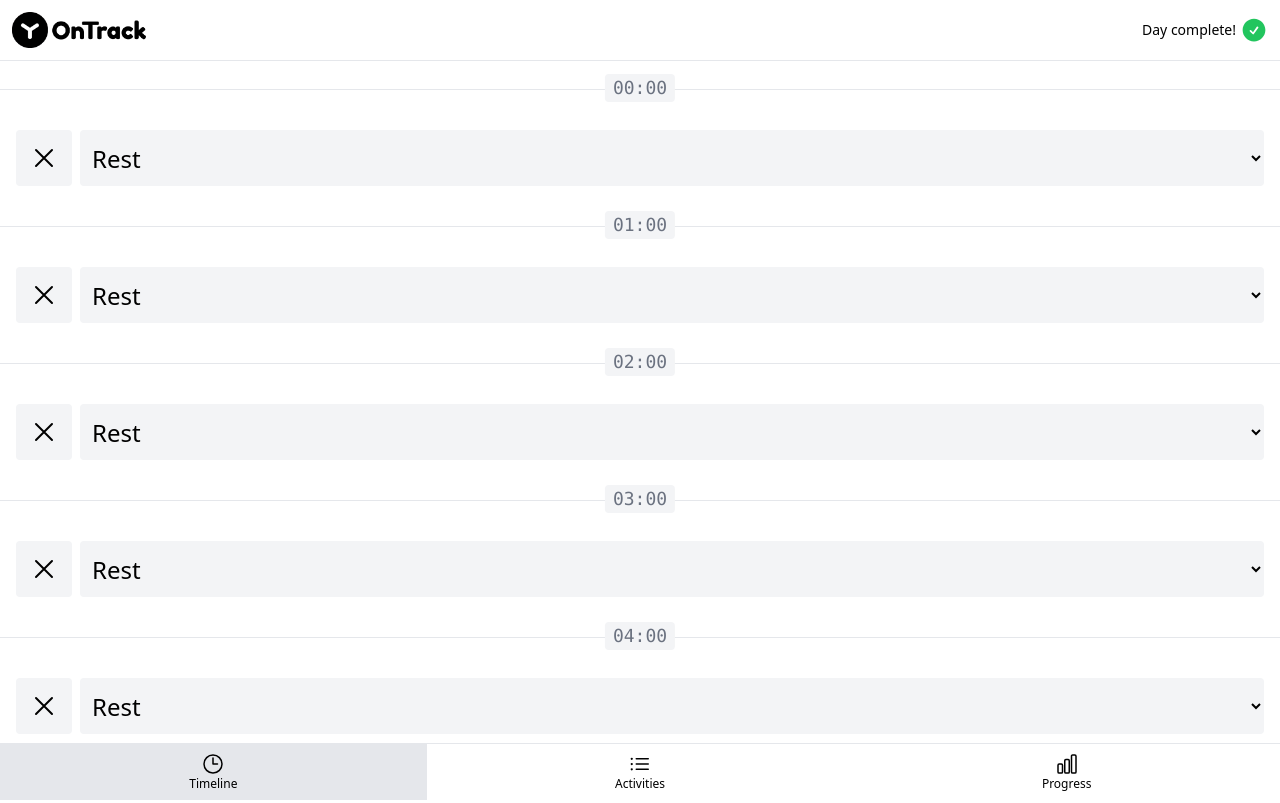
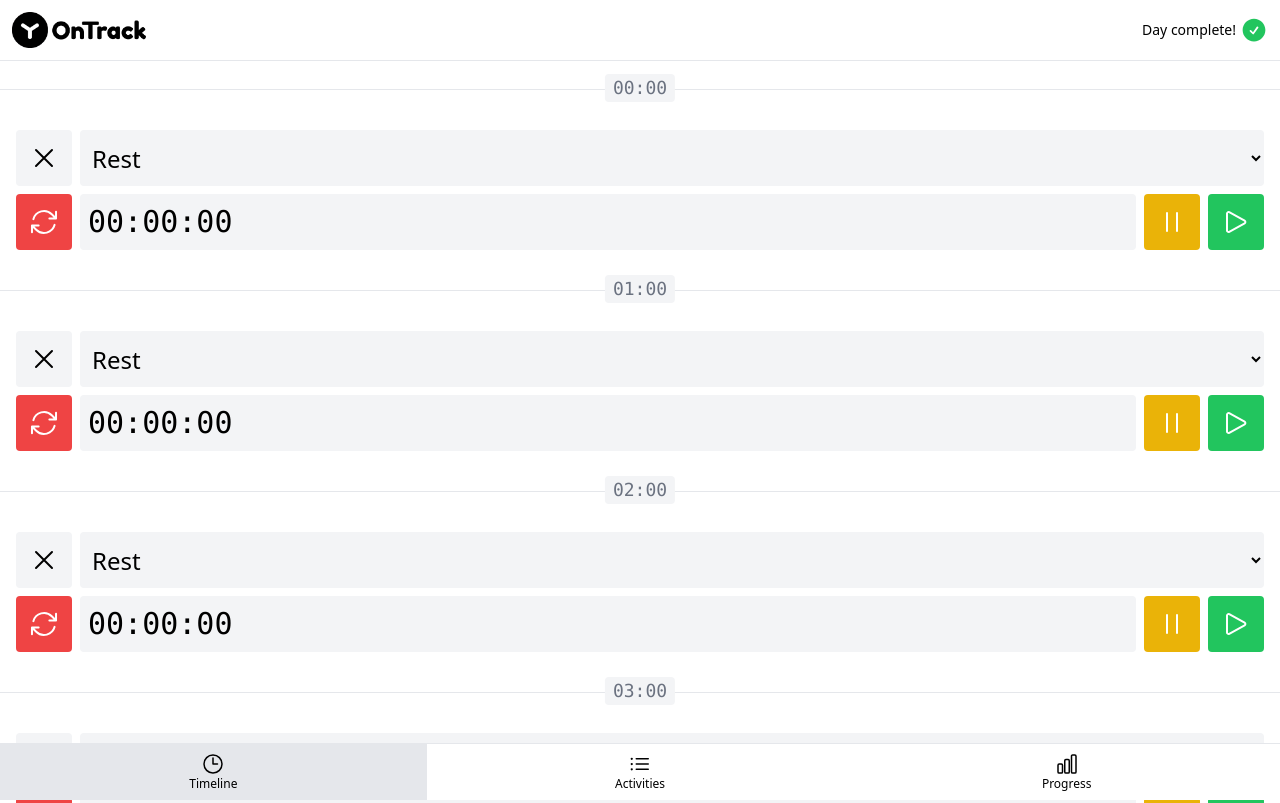
Before and after one commit to mkstas/vue-ontrack, a Vue app: page /#timeline in a window 1280 px wide. Shown: the top 803 px of the page. Built offline with nearby package versions, Linux system fonts and the light colour scheme.

Commit message:
dev: create layout for timer

```diff
--- a/src/components/@ui/BaseButton.vue
+++ b/src/components/@ui/BaseButton.vue
@@ -1,9 +1,17 @@
 <script>
-import { BUTTON_TYPE_PRIMARY, BUTTON_TYPE_NEUTRAL, BUTTON_TYPE_DANGER } from '@/constans';
+import {
+  BUTTON_TYPE_PRIMARY,
+  BUTTON_TYPE_NEUTRAL,
+  BUTTON_TYPE_SUCCESS,
+  BUTTON_TYPE_WARNING,
+  BUTTON_TYPE_DANGER,
+} from '@/constans';
 
 const typeClasses = {
   [BUTTON_TYPE_PRIMARY]: 'bg-purple-500 enabled:hover:bg-purple-600 text-white',
   [BUTTON_TYPE_NEUTRAL]: 'bg-gray-100 enabled:hover:bg-gray-200',
+  [BUTTON_TYPE_SUCCESS]: 'bg-green-500 enabled:hover:bg-green-600 text-white',
+  [BUTTON_TYPE_WARNING]: 'bg-yellow-500 enabled:hover:bg-yellow-600 text-white',
   [BUTTON_TYPE_DANGER]: 'bg-red-500 enabled:hover:bg-red-600 text-white',
 };
 </script>
--- a/src/components/timeline/TimelineItem.vue
+++ b/src/components/timeline/TimelineItem.vue
@@ -1,5 +1,12 @@
 <script setup>
-import { NULLABLE_ACTIVITY } from '@/constans';
+import { ArrowPathIcon, PauseIcon, PlayIcon } from '@heroicons/vue/24/outline';
+
+import {
+  BUTTON_TYPE_SUCCESS,
+  BUTTON_TYPE_WARNING,
+  BUTTON_TYPE_DANGER,
+  NULLABLE_ACTIVITY,
+} from '@/constans';
 import {
   isTimelineItemValid,
   isActivityValid,
@@ -8,6 +15,7 @@ import {
 } from '@/validators';
 
 import BaseSelect from '../@ui/BaseSelect.vue';
+import BaseButton from '../@ui/BaseButton.vue';
 import TimelineHour from './TimelineHour.vue';
 
 const props = defineProps({
@@ -52,5 +60,21 @@ const selectActivity = (id) => {
       :options="activitySelectOptions"
       @select="selectActivity"
     />
+    <div class="flex w-full gap-2">
+      <BaseButton :type="BUTTON_TYPE_DANGER">
+        <ArrowPathIcon class="h-8" />
+      </BaseButton>
+      <div
+        class="flex flex-grow items-center rounded bg-gray-100 px-2 font-mono text-3xl"
+      >
+        00:00:00
+      </div>
+      <BaseButton :type="BUTTON_TYPE_WARNING">
+        <PauseIcon class="h-8" />
+      </BaseButton>
+      <BaseButton :type="BUTTON_TYPE_SUCCESS">
+        <PlayIcon class="h-8" />
+      </BaseButton>
+    </div>
   </li>
 </template>
--- a/src/constans.js
+++ b/src/constans.js
@@ -8,11 +8,15 @@ import { generatePeriodSelectOptions } from './functions';
 
 export const BUTTON_TYPE_PRIMARY = 'primary';
 export const BUTTON_TYPE_NEUTRAL = 'neutral';
+export const BUTTON_TYPE_SUCCESS = 'success';
+export const BUTTON_TYPE_WARNING = 'warning';
 export const BUTTON_TYPE_DANGER = 'danger';
 
 export const BUTTON_TYPES = [
   BUTTON_TYPE_PRIMARY,
   BUTTON_TYPE_NEUTRAL,
+  BUTTON_TYPE_SUCCESS,
+  BUTTON_TYPE_WARNING,
   BUTTON_TYPE_DANGER,
 ];
 
@@ -35,7 +39,7 @@ export const NAV_ITEMS = {
 
 export const NULLABLE_ACTIVITY = { id: null };
 
-const PERIODS_IN_MINUTES = [15, 30, 45, 50, 90, 120, 150, 180, 210, 240];
+const PERIODS_IN_MINUTES = [15, 30, 45, 60, 90, 120, 150, 180, 210, 240];
 
 export const PERIOD_SELECT_OPTIONS =
   generatePeriodSelectOptions(PERIODS_IN_MINUTES);
```
